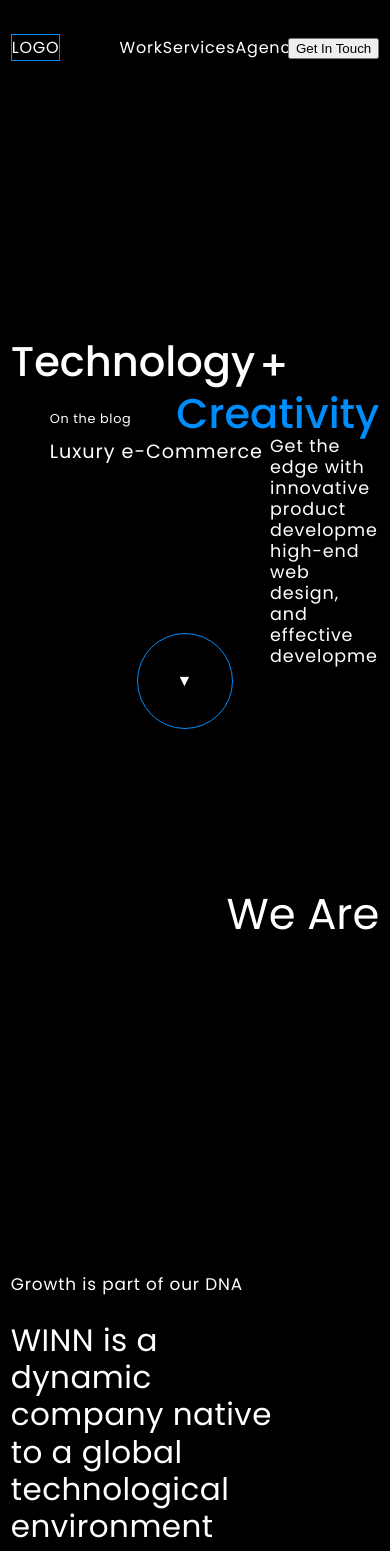
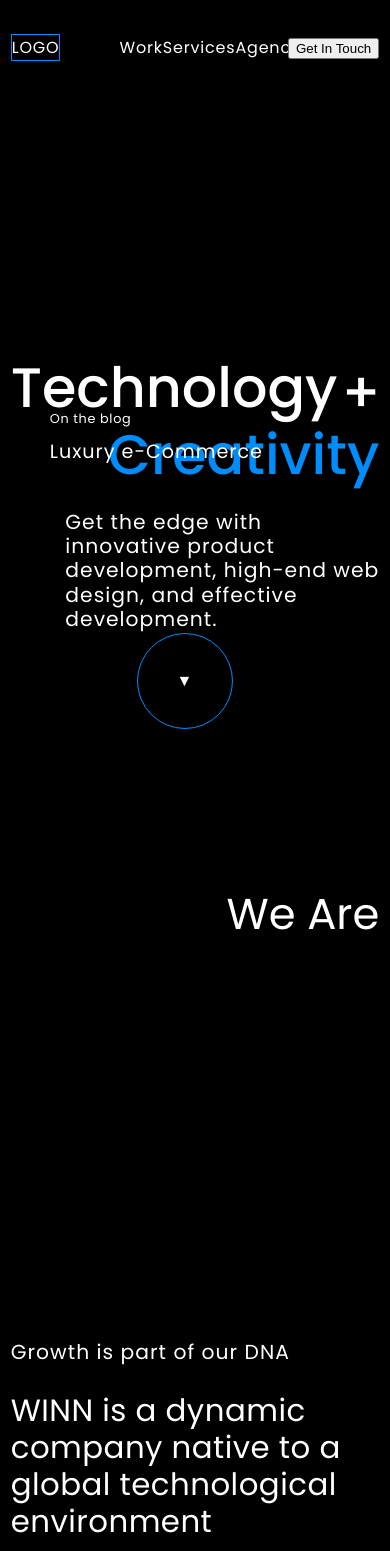
Before and after one commit to EstrellaPolaris/agency, a React (Create React App) app: page / in a window 390 px wide. Shown: the top 1551 px of the page. Built offline with nearby package versions, Linux system fonts and the light colour scheme.

Commit message:
first commit

```diff
--- a/src/components/info/info.module.scss
+++ b/src/components/info/info.module.scss
@@ -39,8 +39,6 @@
     @include fluidFontSize(24px, 180px, 300px, 1920px, px);
     font-weight: 500;
 }
-
-
 .info{
     height: 100vh;
     padding-top: 3.75rem;
@@ -73,21 +71,33 @@
     line-height: 0.8;
 }
 .info__title__ft{
-     @include fluidFontSize(20px, 40px, 300px, 1920px, px);
+     @include fluidFontSize(26px, 36px, 300px, 1920px, px);
     letter-spacing: 0.05em;
     padding-bottom: 3vh;
     font-weight: 400;
 }
 .info__title__sd{
-    @include fluidFontSize(38px, 66px, 300px, 1920px, px);
+    @include fluidFontSize(38px, 64px, 300px, 1920px, px);
     letter-spacing: 0.015em;
-    line-height: 1.2;
+    line-height: 1.05;
     font-weight: 400;
     width: 69vw;
     padding-bottom: 1.5vh;
+    @media (max-width: 768px) {
+        line-height: 1.25;
+        width: 80vw;
+    }
+    @media (max-width: 576px) {
+        line-height: 1.2;
+        width: 90vw;
+    }
+    @media (max-width: 420px) {
+        width: 100vw;
+    }
+
 }
 .info__adv{
-    @include fluidFontSize(16px, 24px, 300px, 1920px, px);
+    @include fluidFontSize(18px, 22px, 300px, 1920px, px);
     line-height: 1.55;
     letter-spacing: 0.05em;
 }
--- a/src/components/intro/intro.module.scss
+++ b/src/components/intro/intro.module.scss
@@ -36,7 +36,7 @@
 }
 
 .fluid_font_size {
-    @include fluidFontSize(36px, 180px, 300px, 1920px, px);
+    @include fluidFontSize(58px, 180px, 300px, 1920px, px);
     font-weight: 500;
 }
 
@@ -46,7 +46,7 @@
     flex-direction: column;
     justify-content: center;
     overflow: hidden;
-    padding-top: 9vh;
+    padding-top: 7vh;
 }
 .container__hero__title__left{
     display: flex;
@@ -55,7 +55,7 @@
     letter-spacing: 0em;
 }
 .fluid_font_size:last-child {
-    padding-top: 0.5vh;
+    margin-top: 0.5vh;
     padding-left: 1vw;
 }
 .container__hero__title__right{
@@ -79,11 +79,27 @@
 }
 .title__fh {
     justify-content: right;
-    width: 28vw;
-    font-size: calc(1rem + 0.4vw);
+    width: 35vw;
+    padding-top: 3vh;
+    @include fluidFontSize(26px, 36px, 300px, 1920px, px);
     font-weight: 400;
     line-height: 1.2;
     letter-spacing: 0.05em;
+    @media (max-width: 1024px) {
+        line-height: 1.25;
+        width: 40vw;
+    }
+    @media (max-width: 768px) {
+        line-height: 1.25;
+        width: 50vw;
+    }
+    @media (max-width: 576px) {
+        line-height: 1.2;
+        width: 90vw;
+    }
+    @media (max-width: 420px) {
+        width: 100vw;
+    }
 }
 
 .container__hero__img {
```
